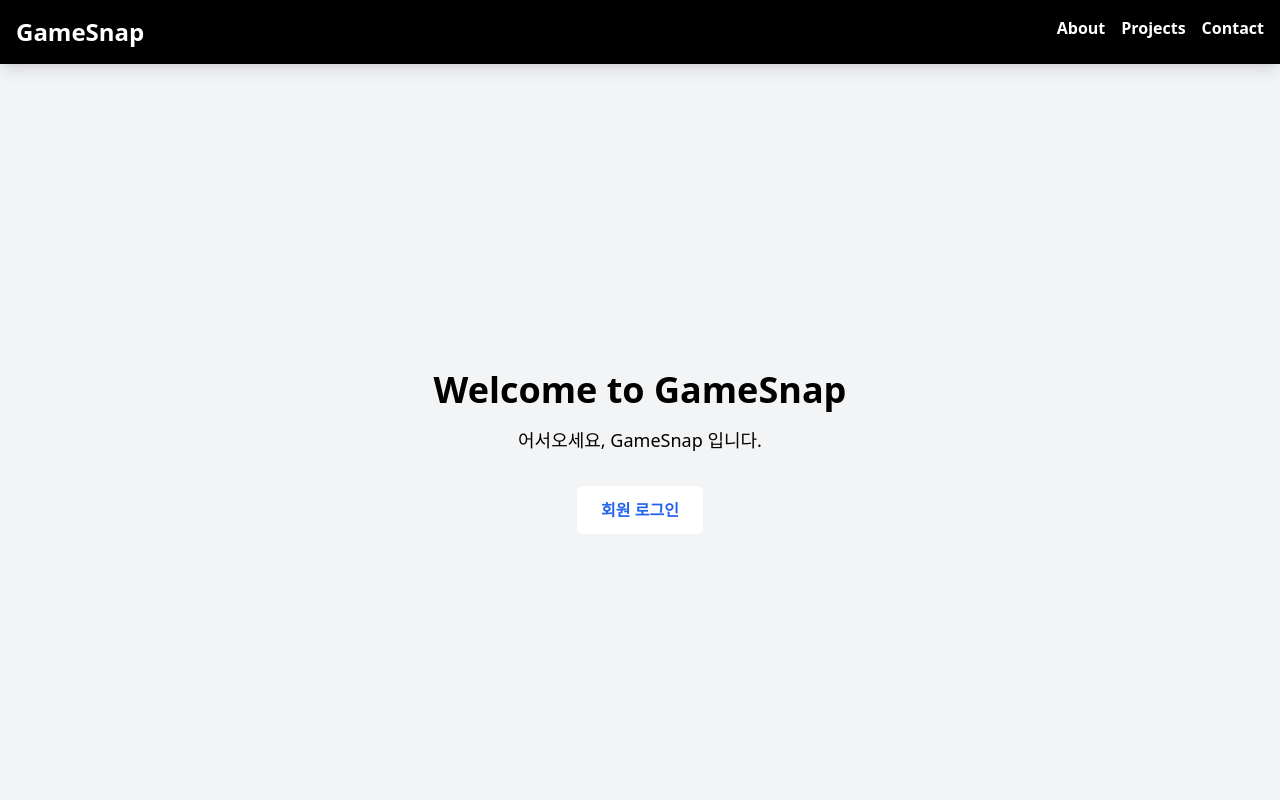
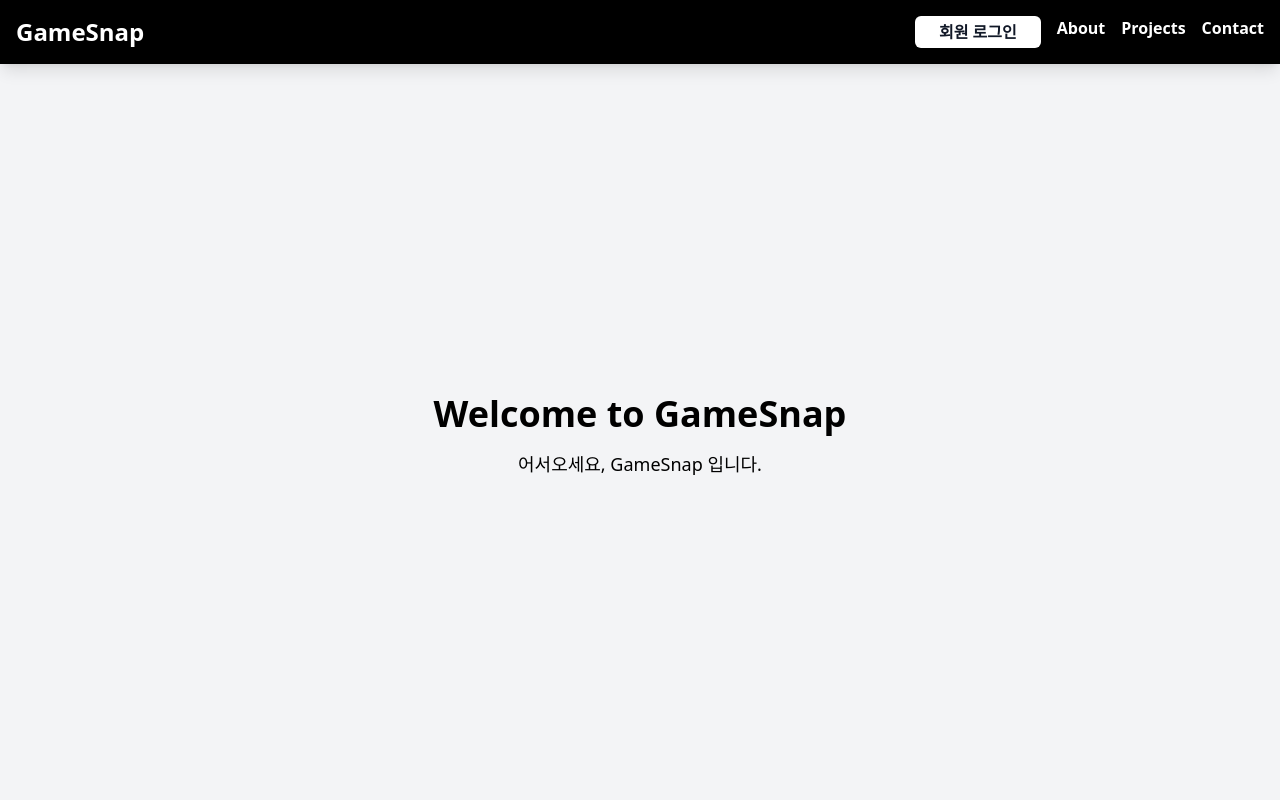
Before and after one commit to Hyeonmin072/projectT1, a React (Create React App) app in the folder GameSnap/frontend/: page / in a window 1280 px wide. Shown: the top 800 px of the page. Built offline with nearby package versions, Linux system fonts and the light colour scheme.

Commit message:
상단바 조정

```diff
--- a/GameSnap/frontend/src/component/Hero.js
+++ b/GameSnap/frontend/src/component/Hero.js
@@ -6,9 +6,7 @@ function Hero() {
     <section className="h-screen bg-white-600 text-white flex flex-col justify-center items-center text-center">
       <h1 className="text-4xl font-bold mb-4 text-black">Welcome to GameSnap</h1>
       <p className="text-lg mb-8 text-black">어서오세요, GameSnap 입니다.</p>
-      <a href="#projects" className="px-6 py-3 bg-white text-blue-600 font-semibold rounded-md hover:bg-blue-700 hover:text-white hover ">
-        회원 로그인
-      </a>
+
       <br></br>
     </section>
   );
--- a/GameSnap/frontend/src/component/Navbar.js
+++ b/GameSnap/frontend/src/component/Navbar.js
@@ -5,10 +5,17 @@ function Navbar() {
   return (
     <nav className="bg-black shadow-lg p-4 flex justify-between">
       <div className="text-2xl font-bold text-white">GameSnap</div>
+
+
       <ul className="flex space-x-4">
-        <li><a href="#about" className="hover:text-green-600 text-white font-bold">About</a></li>
-        <li><a href="#projects" className="hover:text-green-600 text-white font-bold">Projects</a></li>
-        <li><a href="#contact" className="hover:text-green-600 text-white font-bold">Contact</a></li>
+        <div className="flex justify-end">
+          <a href="#projects" className="px-6 py-1 bg-white text-black-600 font-semibold rounded-md hover:bg-blue-700 hover:text-white">
+            회원 로그인
+          </a>
+        </div>
+        <li><a href="#about" className="flex flex-col items-end space-y-2 hover:text-green-600 text-white font-bold ">About</a></li>
+        <li><a href="#projects" className="flex flex-col items-end space-y-2 hover:text-green-600 text-white font-bold">Projects</a></li>
+        <li><a href="#contact" className="flex flex-col items-end space-y-2 hover:text-green-600 text-white font-bold">Contact</a></li>
       </ul>
     </nav>
   );
```
